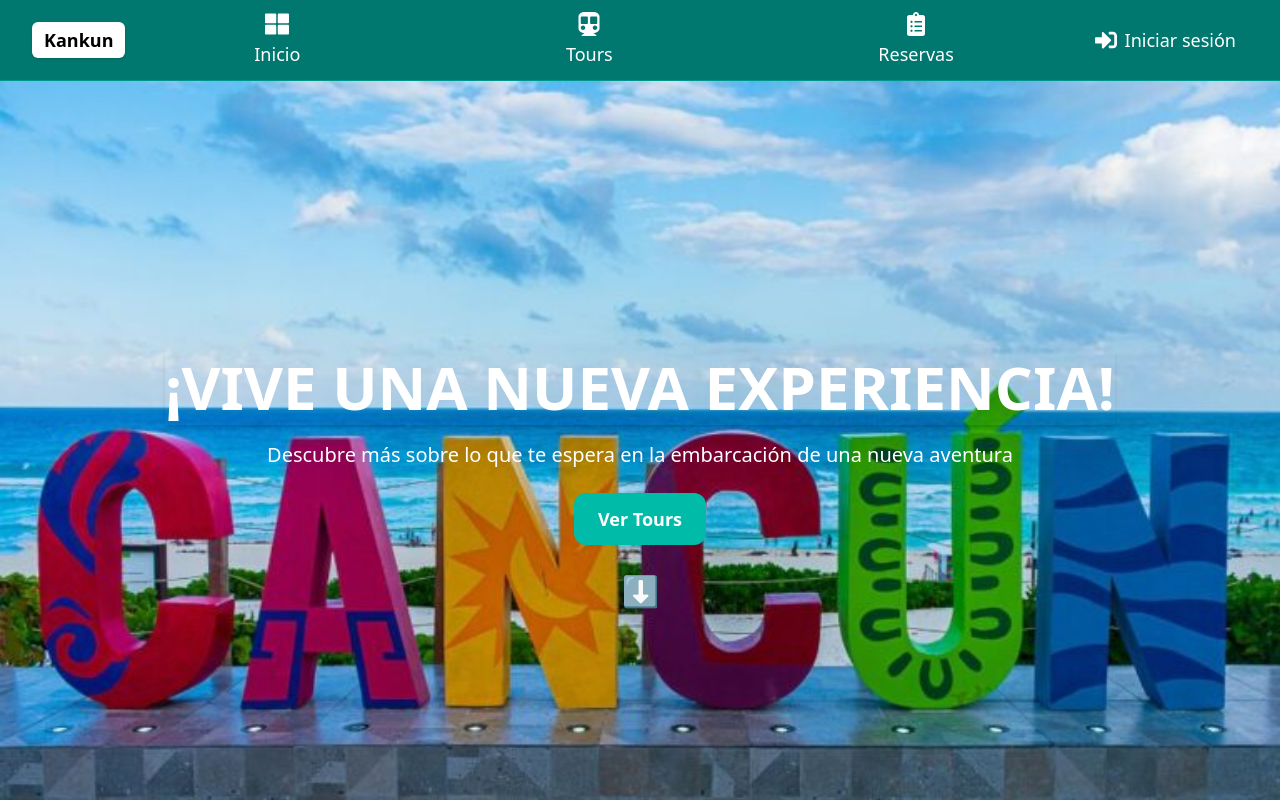
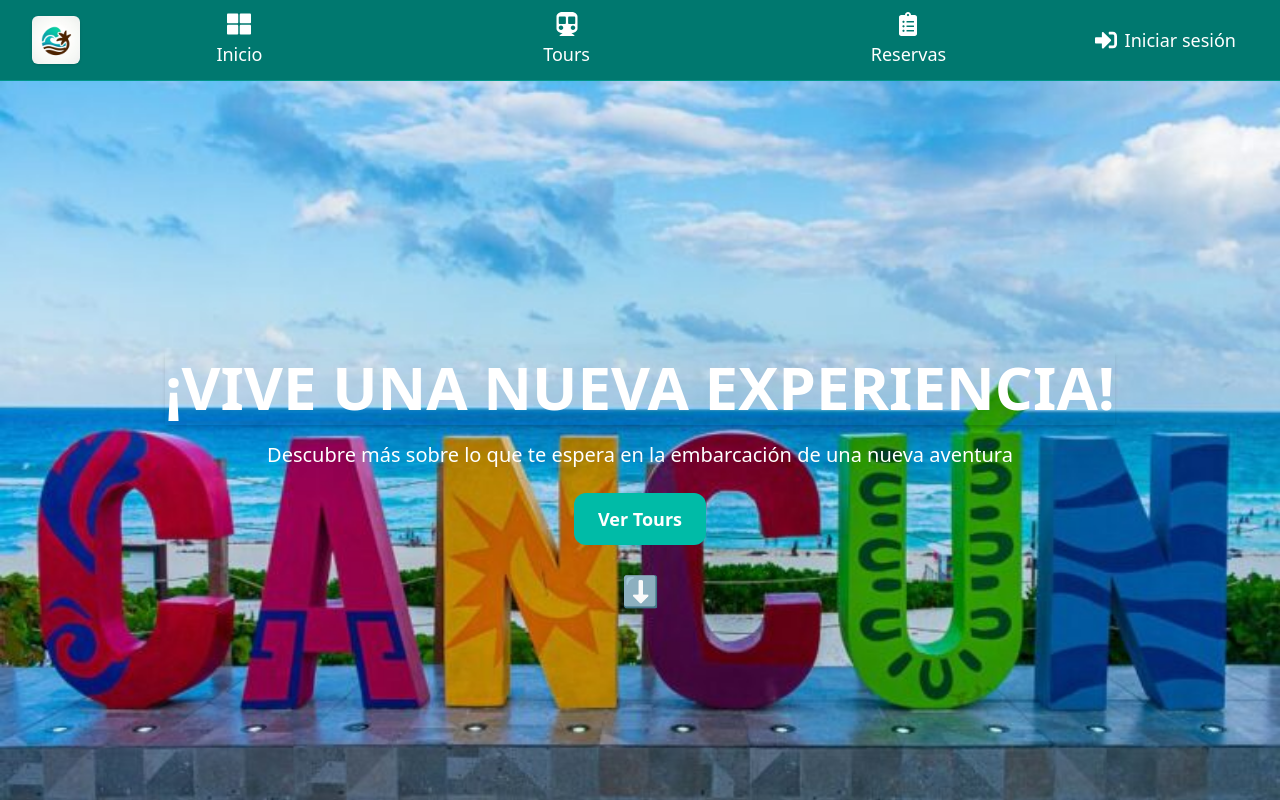
Before and after one commit to SebasEPV/TourManager_Front, a React (Vite) app: page / in a window 1280 px wide. Shown: the top 800 px of the page. Built offline with nearby package versions, Linux system fonts and the light colour scheme; no server answers.

Commit message:
LOGO COLOCADO

```diff
--- a/src/layout/header.jsx
+++ b/src/layout/header.jsx
@@ -55,9 +55,7 @@ const Header = () => {
   return (
     <header className="bg-teal-700 text-white py-3 px-8 flex items-center justify-between shadow-lg border-b border-teal-600 w-full">
       {/* Logo */}
-      <div className="bg-white px-3 py-1 rounded-md shadow font-bold text-black text-lg">
-        Kankun
-      </div>
+      <img src="/Logo.jpg" alt="Kankun Logo" className="h-12 w-auto rounded-md shadow" />
 
       <nav className="flex justify-around flex-1 px-4 text-lg font-medium gap-10">
         <Link to="/" className="flex flex-col items-center gap-1 group transition-transform duration-200 hover:scale-110">
```
Also changed, not shown: public/Logo.jpg (added).
